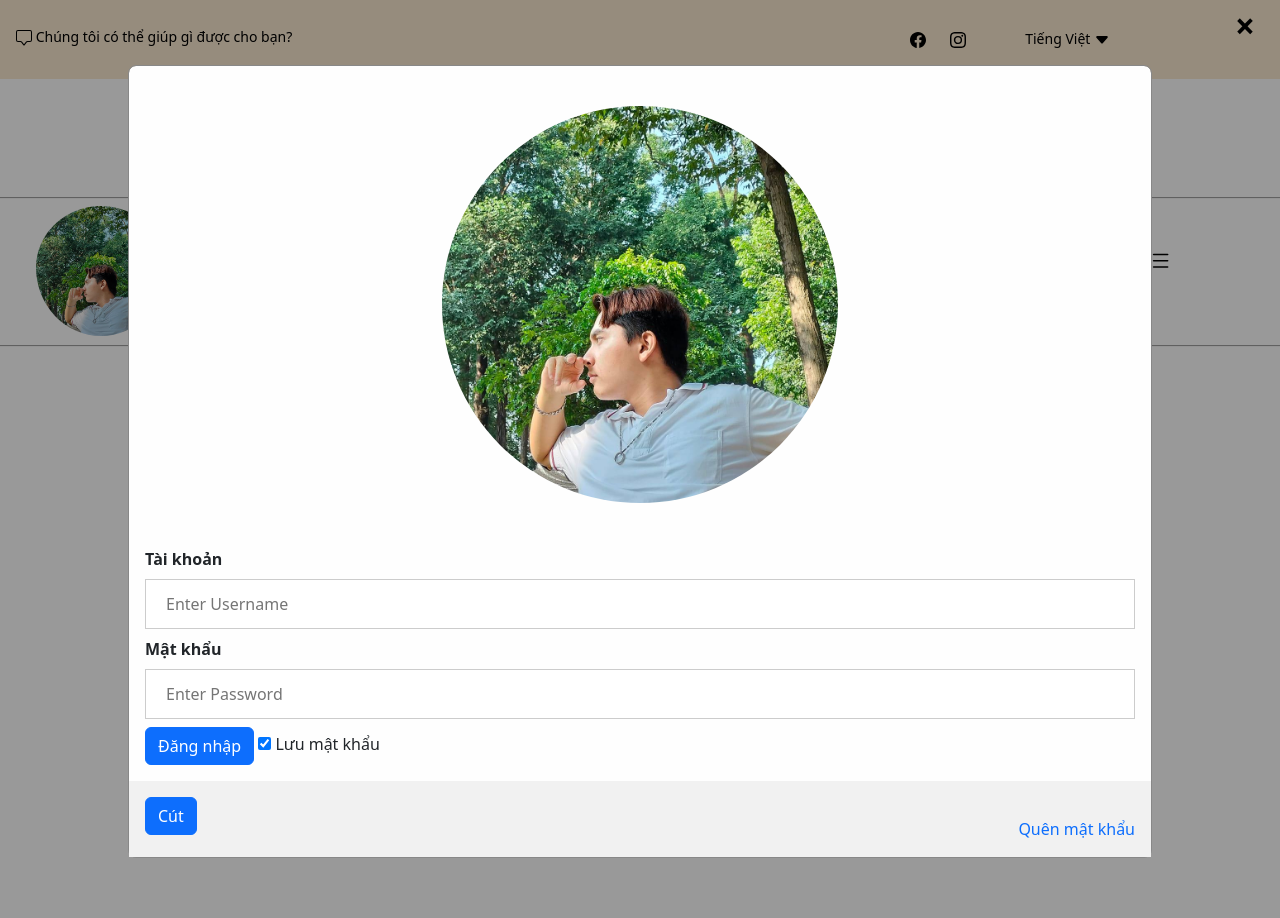
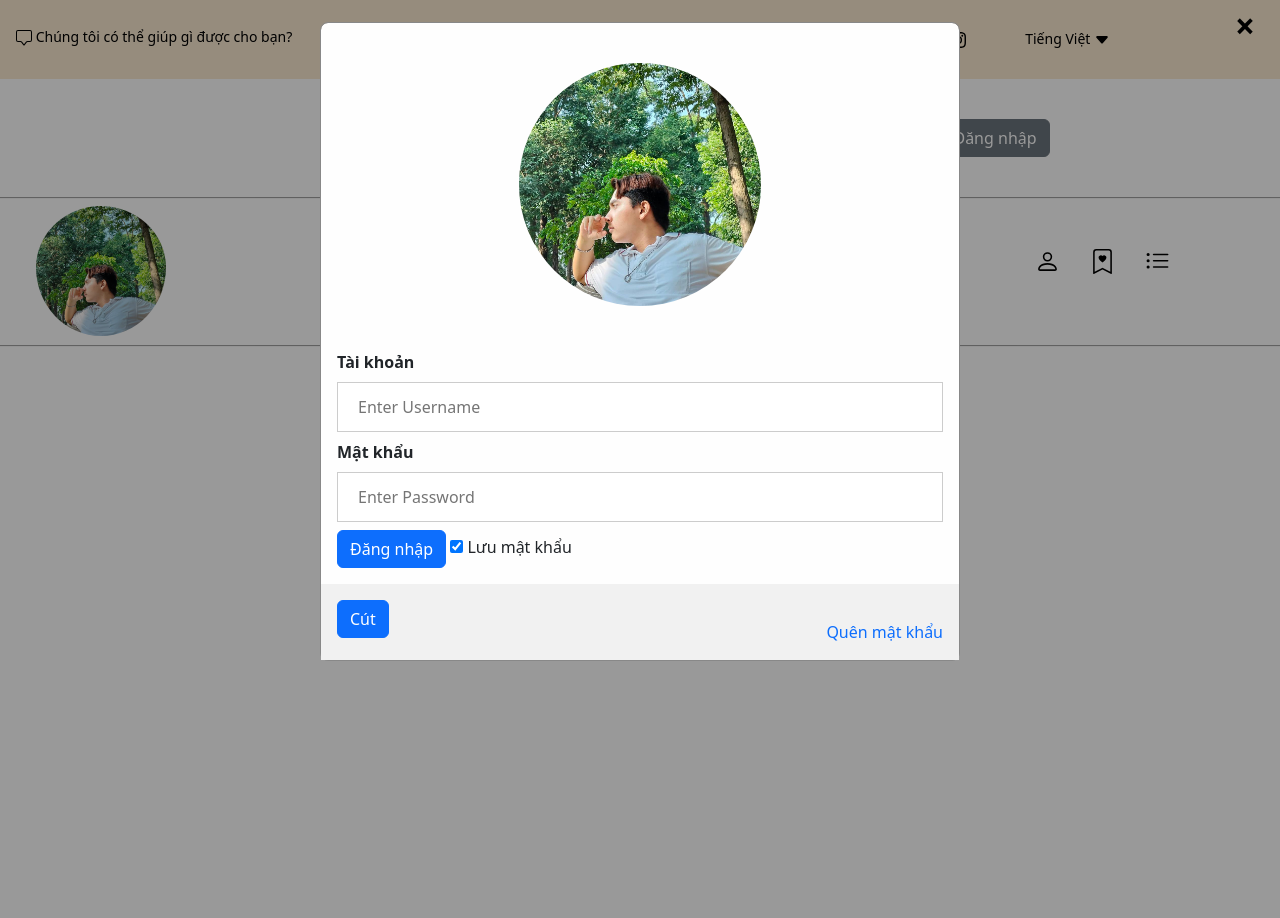
Before and after one commit to thanglaptop/ThucHanhWeb, a PHP site: page / in a window 1280 px wide, after a click on "Đăng nhập". Run offline with PHP 8.4, Linux system fonts and the light colour scheme.

Commit message:
đã fix frm login

```diff
--- a/styles/main.css
+++ b/styles/main.css
@@ -234,7 +234,6 @@ a:focus {
 	border: 1px solid #ccc;
 	box-sizing: border-box;
   }
-
   .container-frm{
 	padding: 16px;
   }
@@ -283,9 +282,10 @@ a:focus {
 
   .modal-content {
 	background-color: #fefefe;
-	margin: 5px auto;
+	margin-left: 25%;
+	margin-top: -3%;
 	border: 1px solid #888;
-	width: 80%;
+	width: 50%;
   }
 
   .close {
@@ -316,6 +316,15 @@ a:focus {
   @keyframes animatezoom {
 	from {transform: scale(0)}
 	to {transform: scale(1)}
+  }
+  @media screen and (max-width: 300px) {
+	span.psw {
+	   display: block;
+	   float: none;
+	}
+	.cancelbtn {
+	   width: 100%;
+	}
   }
 /*end menu*/
 
```
